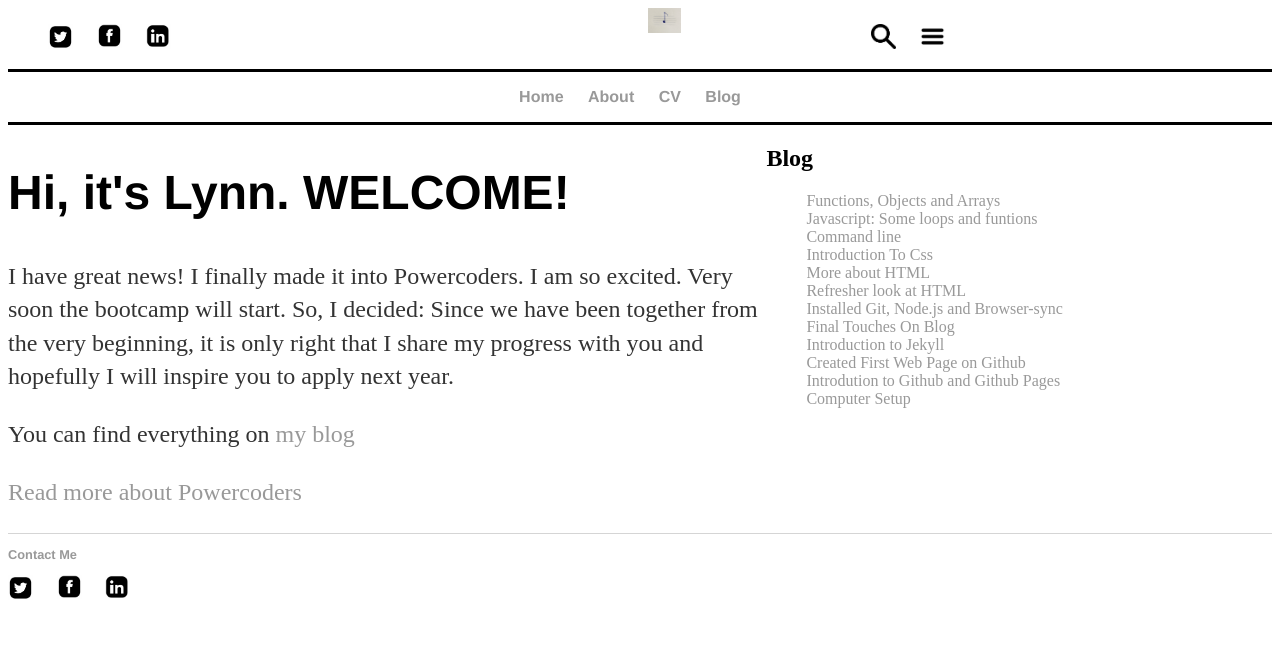
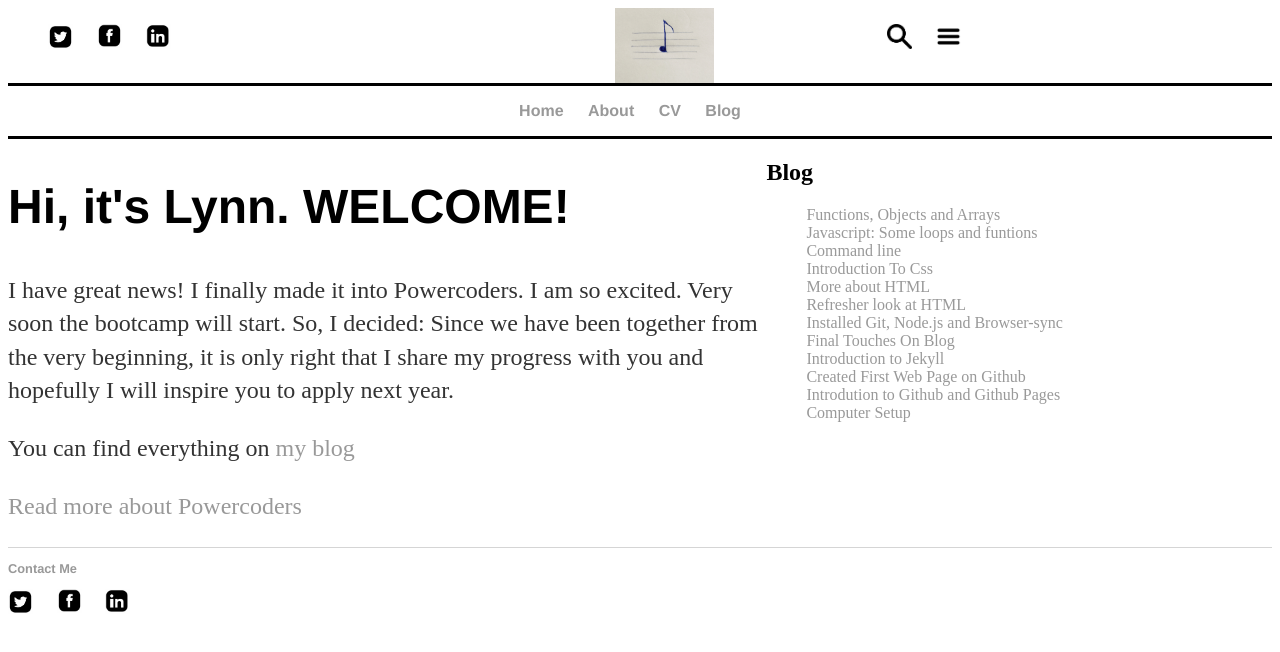
Before and after one commit to aineomugisha/aineomugisha.github.io, a Jekyll site: the page built from index.html, in a window 1280 px wide. Shown: the top 652 px of the page. Built offline with Jekyll 4.4.1, drawn with Linux system fonts in a browser that asks for light colours; the list of posts is cut into pages by our own code.

Commit message:
Update main.css

```diff
--- a/css/main.css
+++ b/css/main.css
@@ -18,8 +18,8 @@ header{
 
 #logo
 {
-   width:25px;
-    height:25px;
+   width:75px;
+    height:75px;
     flex-grow:1;
 }
 
```
